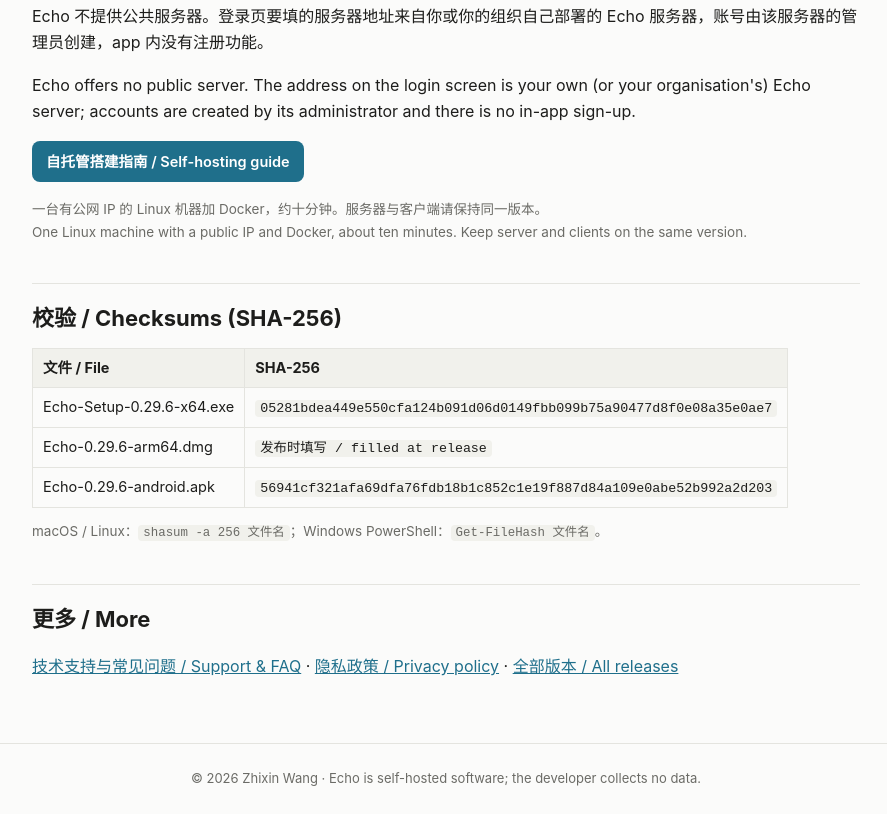
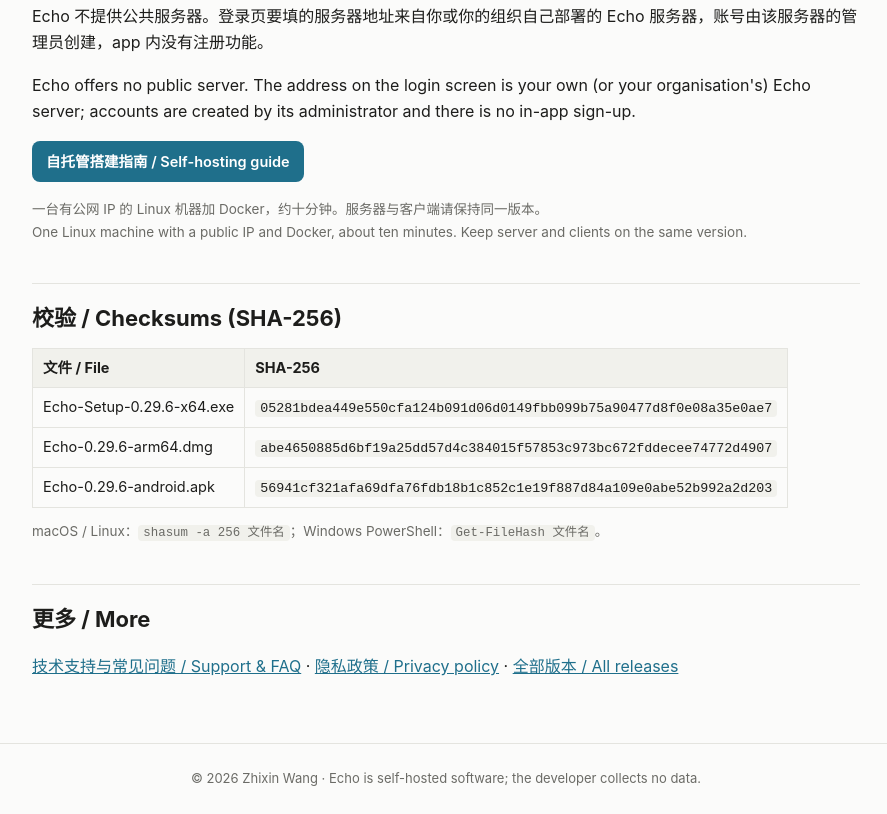
Before and after one commit to LostStarJustin/loststarjustin.github.io, a website: page echo/index.html in a window 1280 px wide. Shown: the part 1091-1905 px from the top of the page, without its empty margins (194-1081 px from the left). Drawn offline with Linux system fonts and the light colour scheme.

Commit message:
下载页填 macOS dmg SHA-256（已签名 + 公证 + 钉票据）

```diff
--- a/echo/index.html
+++ b/echo/index.html
@@ -63,7 +63,7 @@
 <thead><tr><th>文件 / File</th><th>SHA-256</th></tr></thead>
 <tbody>
 <tr><td>Echo-Setup-0.29.6-x64.exe</td><td><code>05281bdea449e550cfa124b091d06d0149fbb099b75a90477d8f0e08a35e0ae7</code></td></tr>
-<tr><td>Echo-0.29.6-arm64.dmg</td><td><code>发布时填写 / filled at release</code></td></tr>
+<tr><td>Echo-0.29.6-arm64.dmg</td><td><code>abe4650885d6bf19a25dd57d4c384015f57853c973bc672fddecee74772d4907</code></td></tr>
 <tr><td>Echo-0.29.6-android.apk</td><td><code>56941cf321afa69dfa76fdb18b1c852c1e19f887d84a109e0abe52b992a2d203</code></td></tr>
 </tbody>
 </table>
```
